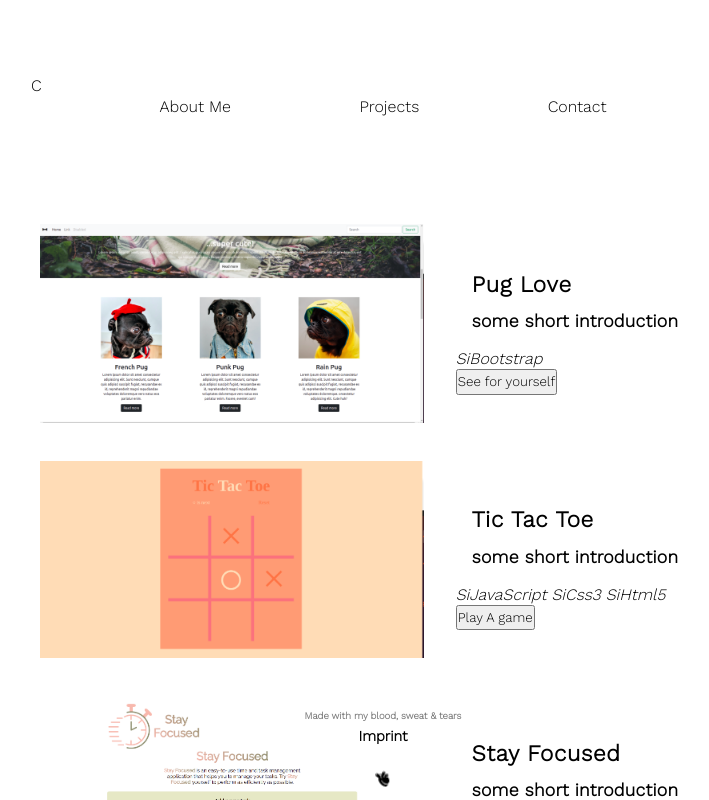
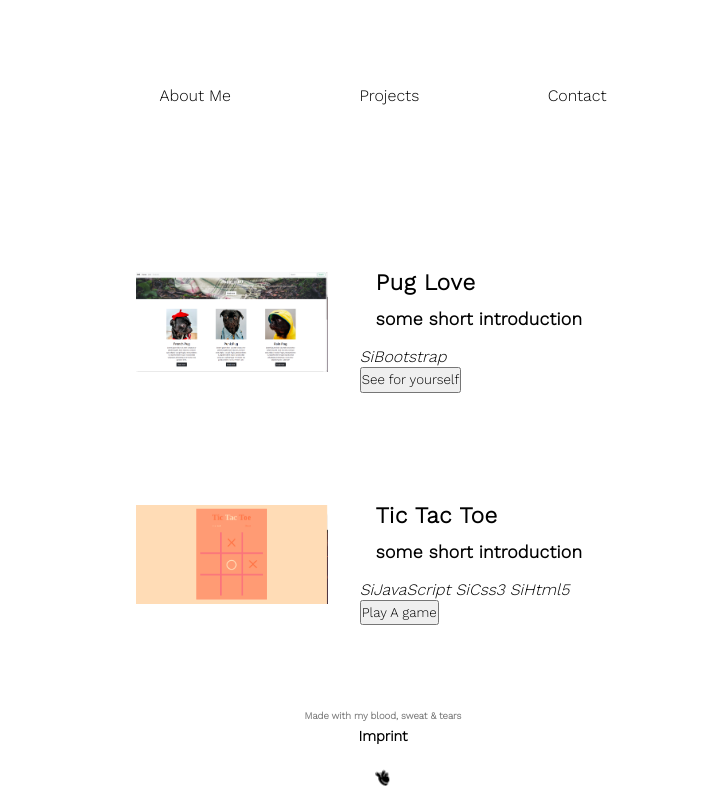
Before and after one commit to cathacz/portfolio, a React (Create React App) app: page /projects in a window 1280 px wide. Shown: the top 800 px of the page, without its empty margins (257-966 px from the left). Built offline with nearby package versions, Linux system fonts and the light colour scheme.

Commit message:
why is it sooo hot??

```diff
--- a/src/App.js
+++ b/src/App.js
@@ -24,6 +24,7 @@ function App() {
         <div className="main">
           <Switch>
             <Route path="/" exact component={Home} />
+            <Route path="/portfolio" component={Home} />
             <Route path="/about" component={AboutMe} />
             <Route path="/skills" component={Skills} />
             <Route
--- a/src/components/Home.js
+++ b/src/components/Home.js
@@ -1,5 +1,6 @@
+import React from "react";
 const Home = () => {
-  return <h2>Home</h2>;
+  return <React.Fragment></React.Fragment>;
 };
 
 export default Home;
--- a/src/components/Menu.js
+++ b/src/components/Menu.js
@@ -3,10 +3,9 @@ import { Link } from "react-router-dom";
 const Menu = () => {
   return (
     <nav>
-      {" "}
-      <Link to="/">
+      {/* <Link to="/">
         <li>C</li>
-      </Link>
+      </Link> */}
       <ul>
         <Link to="/about">
           <li>About Me</li>
--- a/src/scss/base/_basic-setup.scss
+++ b/src/scss/base/_basic-setup.scss
@@ -3,5 +3,6 @@
   margin: 0;
   padding: 0;
   font-family: "Work Sans", sans-serif;
+
   line-height: 1.32rem;
 }
--- a/src/scss/layouts/_footer.scss
+++ b/src/scss/layouts/_footer.scss
@@ -1,13 +1,13 @@
 footer {
   @include flex-box;
   position: sticky;
-  bottom: 0.5rem;
-  width: 100vw;
-  margin: 3rem auto 2rem auto;
+  bottom: 0rem;
+  padding-bottom: 0.5rem;
+  margin: 2rem auto;
+  background-color: white;
 }
 .footer {
-  @include flex-box;
-  flex-direction: column;
+  @include flex-column;
 
   a {
     font-size: 1.2rem;
@@ -15,8 +15,6 @@ footer {
   .beating {
     animation: beatingHeart 2s infinite;
     &:hover {
-      // color: lightcoral;
-
       animation: hardBeat 2s infinite;
     }
   }
--- a/src/scss/layouts/_header.scss
+++ b/src/scss/layouts/_header.scss
@@ -1,6 +1,9 @@
 header {
   @include flex-box;
   height: 15vw;
+  position: sticky;
+  top: 0;
+  background: white;
 }
 nav {
   width: 60vw;
--- a/src/scss/layouts/_main-part.scss
+++ b/src/scss/layouts/_main-part.scss
@@ -1,3 +1,10 @@
+body {
+  -ms-overflow-style: none;
+  scrollbar-width: none;
+}
+body::-webkit-scrollbar {
+  display: none;
+}
 h1 {
   font-size: 1.8rem;
 }
@@ -19,7 +26,6 @@ h6 {
   opacity: 50%;
 }
 .main {
-  width: 100vw;
   @include flex-box;
 }
 .about {
@@ -70,8 +76,9 @@ h6 {
 .project {
   @include flex-row;
   margin: 2rem;
+  overflow-y: hidden;
   img {
-    width: 30vw;
+    width: 15vw;
   }
   .leftSide {
     margin: 2rem;
```
